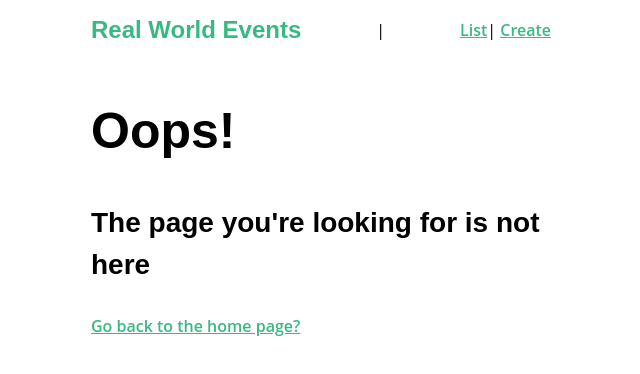
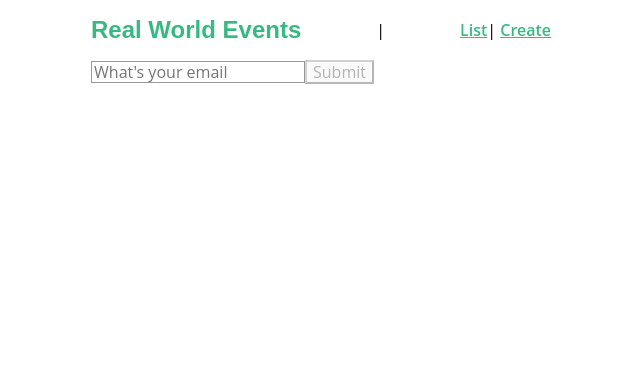
Before and after one commit to LucasVmigotto/vue-mastery, a Vue app in the folder real-world-vuejs/: page /example in a window 1280 px wide. Before the commit this address led to /404. Shown: the top 374 px of the page, without its empty margins (319-959 px from the left). Built offline with nearby package versions, Linux system fonts and the light colour scheme.

Commit message:
Form validation with Vuelidate

```diff
--- a/real-world-vuejs/package.json
+++ b/real-world-vuejs/package.json
@@ -22,6 +22,7 @@
     "vue": "^2.5.17",
     "vue-router": "^3.0.1",
     "vuejs-datepicker": "^1.5.4",
+    "vuelidate": "^0.7.4",
     "vuex": "^3.0.1"
   },
   "devDependencies": {
--- a/real-world-vuejs/src/router.js
+++ b/real-world-vuejs/src/router.js
@@ -5,6 +5,7 @@
 import EventCreate from './views/EventCreate.vue'
 import NotFound from '@/components/NotFound.vue'
 import NetworkIssue from '@/views/NetworkIssue.vue'
+import Example from '@/views/Example.vue'
 import NProgress from 'nprogress'
 import store from '@/store/store'
 
@@ -12,7 +13,8 @@
 
 const router = new Router({
   mode: 'history',
-  routes: [{
+  routes: [
+    {
       path: '/',
       name: 'event-list',
       component: EventList,
@@ -24,14 +26,14 @@
       name: 'event-show',
       component: EventShow,
       props: true,
-      beforeEnter(routeTo, routeFrom, next) {
+      beforeEnter (routeTo, routeFrom, next) {
         store.dispatch('event/fetchEvent', routeTo.params.id)
           .then(event => {
             routeTo.params.event = event
             next()
           })
           .catch(err => {
-            if (err.response && err.response.status == 404) {
+            if (err.response && err.response.status === 404) {
               next({
                 name: '404',
                 params: {
@@ -70,6 +72,10 @@
       path: '/network-issue',
       name: 'network-issue',
       component: NetworkIssue
+    },
+    {
+      path: '/example',
+      component: Example
     }
   ]
 })
--- /dev/null
+++ b/real-world-vuejs/src/views/Example.vue
@@ -0,0 +1,42 @@
+<template>
+  <form @submit.prevent="submit">
+    <input
+      type="email"
+      placeholder="What's your email"
+      v-model="email"
+      @blur="$v.email.$touch()"
+      :class="{ error: $v.email.$error }"/>
+    <div v-if="$v.email.$error">
+      <p v-if="!$v.email.email"
+        class="errorMessage">Please enter a valid email</p>
+      <p v-if="!$v.email.required"
+        class="errorMessage">Email is required</p>
+    </div>
+    <button type="submit"
+      :disabled="$v.$invalid">Submit</button>
+    <p v-if="$v.$anyError"
+      class="errorMessage">Plase fill out the required fields</p>
+  </form>
+</template>
+
+<script>
+import { required, email } from 'vuelidate/lib/validators'
+export default {
+  data() {
+    return {
+      email: null
+    }
+  },
+  methods: {
+    submit() {
+      this.$v.$touch()
+      if (!this.$v.$invalid) {
+        console.log('Form submitted:', this.email)
+      }
+    }
+  },
+  validations: {
+    email: { required, email }
+  }
+}
+</script>
```
Also changed, not shown: real-world-vuejs/src/main.js (+5 -2 lines), 1 other file (tests, documents, lock files or other folders).
